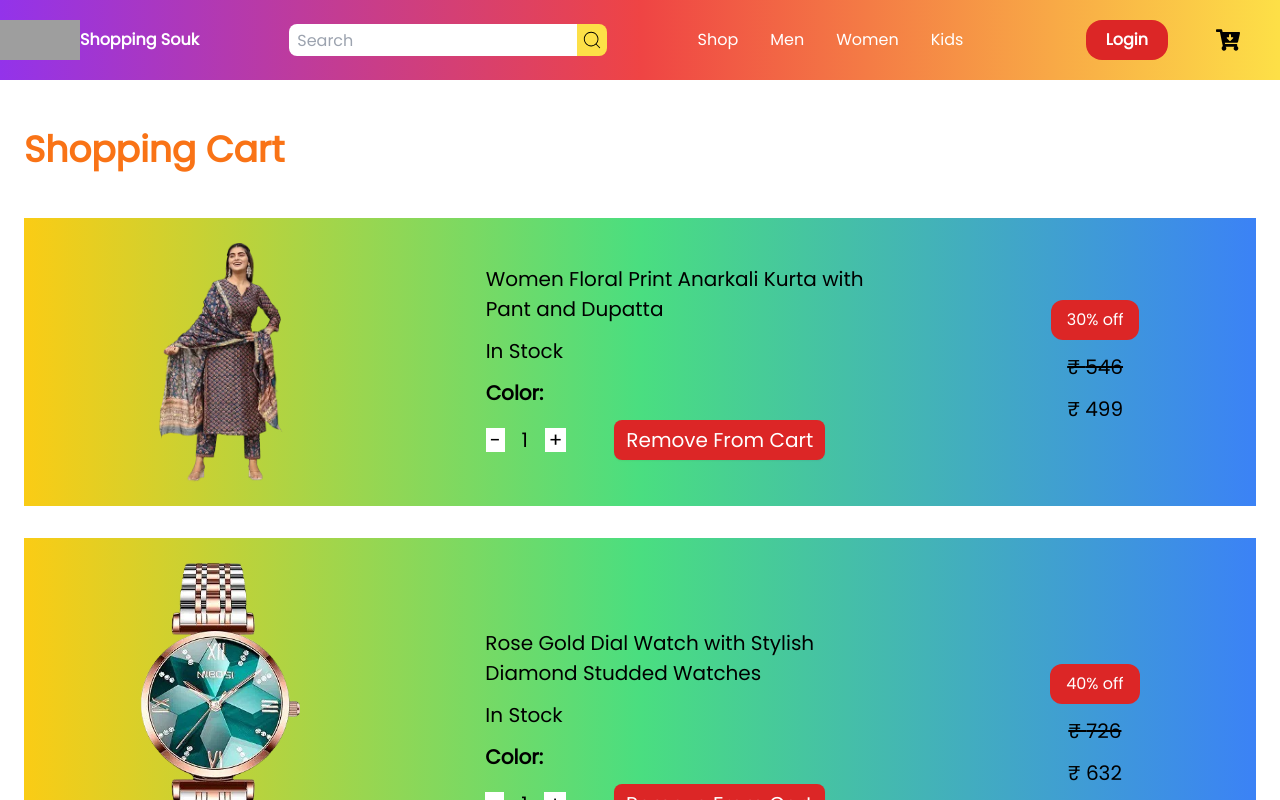
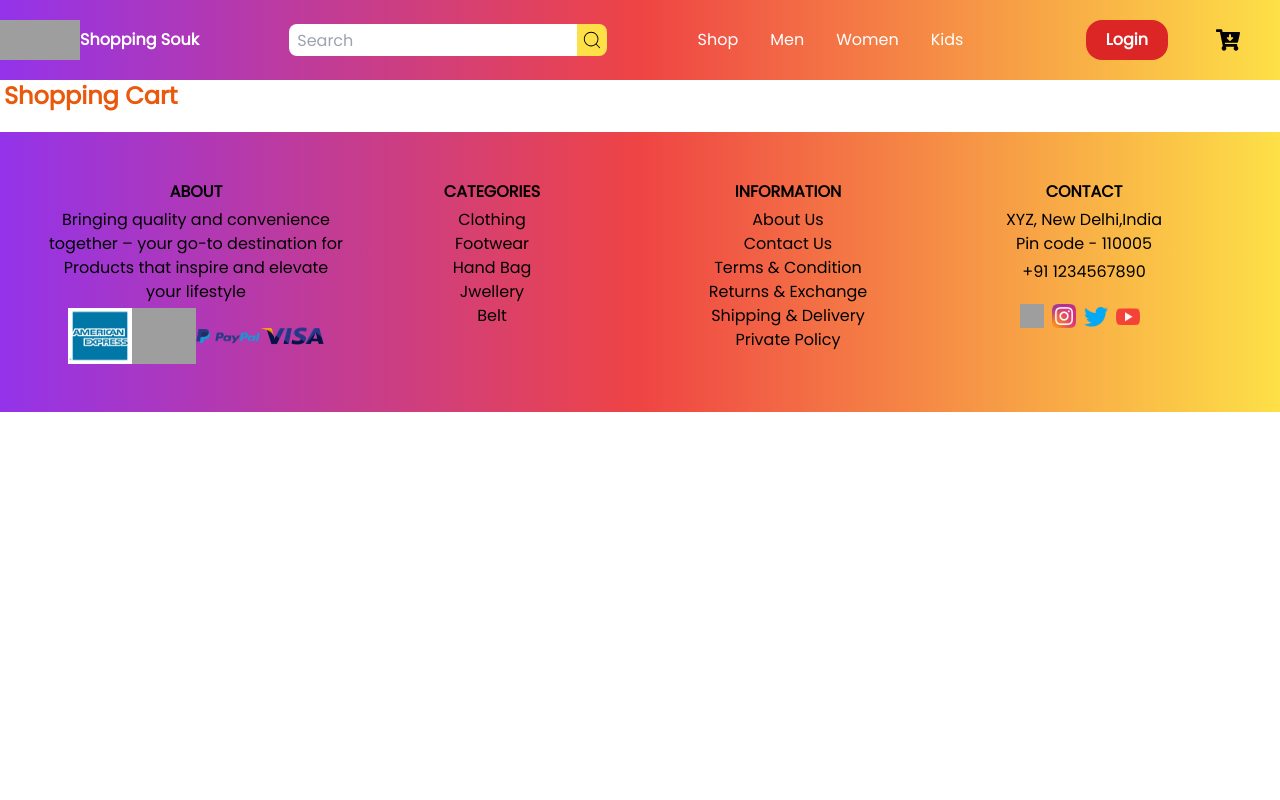
Before and after one commit to prashant0612/E-Commerce-, a React (Vite) app: page /Cart in a window 1280 px wide. Shown: the top 800 px of the page. Built offline with nearby package versions, Linux system fonts and the light colour scheme; grey boxes are pictures that could not be loaded.

Commit message:
changes done

```diff
--- a/src/Layout.jsx
+++ b/src/Layout.jsx
@@ -1,10 +1,11 @@
-import React from 'react'
+import React, { useState } from 'react'
 import Header from './components/Header/Header'
 import Footer from './components/Footer/Footer'
 import { Outlet } from 'react-router-dom'
 
 
-const Layout = () => {
+const Layout = ({adnan}) => {
+
   return (
     <div>
     <Header/>
--- a/src/components/Cart/Cart.jsx
+++ b/src/components/Cart/Cart.jsx
@@ -1,159 +1,84 @@
-import React, { useEffect, useState } from 'react'
-
-import img1 from './images/img1.png';
-import img2 from './images/img2.png';
-import img3 from './images/img3.png';
-import img4 from './images/img4.png';
-import img5 from './images/img5.png';
-import img6 from './images/img6.png';
-
-
-
-const list = [
-  {
-    id: 1,
-    title: "Women Floral Print Anarkali Kurta with Pant and Dupatta",
-    img: img1,
-    old_price: 546,
-    new_price: 499,
-    stars:"⭐⭐⭐",
-    offer: 30,
-    color: "black",
-    aosData: "fade-up",
-    aosDelay:300
-  },
-  {
-    id: 2,
-    title: "Rose Gold Dial Watch with Stylish Diamond Studded Watches",
-    img: img2,
-    old_price: 726,
-    new_price: 632,
-    stars:"⭐⭐⭐⭐",
-    offer: 40,
-    color: "gray",
-    aosData: "flip-right",
-    aosDelay:400
-  },
-  {
-    id: 3,
-    title: "Niren Enterprise Baby Girl , Velvet Frock with Sequinns Embroidery",
-    img: img3,
-    old_price: 843,
-    new_price: 702,
-    stars:"⭐⭐⭐",
-    offer: 29,
-    color: "yellow",
-    aosData: "flip-down",
-    aosDelay:500
-  },
-  {
-    id: 4,
-    title: "ASIAN Men's Synthetic Sports,Running,Casual Loafer Shoes",
-    img: img4,
-    old_price: 566,
-    new_price: 432,
-    stars:"⭐⭐⭐⭐",
-    offer: 21,
-    color: "black",
-    aosData: "zoom-in-left",
-    aosDelay:600
-  },
-  {
-    id: 5,
-    title: "EYEBOGLER Polo Neck Half Sleeve Striped Print Casual Men Tshirt",
-    img: img5,
-    old_price: 666,
-    new_price: 599,
-    stars:"⭐⭐⭐⭐",
-    offer: 54,
-    color: "yellow",
-    aosData: "flip-right",
-    aosDelay:700
-  },
-  {
-    id: 6,
-    title: "GRAPHENE Monster Truck Push and Go Friction Powered Car Toys",
-    img: img6,
-    old_price: 704,
-    new_price: 624,
-    stars:"⭐⭐⭐",
-    offer: 32,
-    color: "white",
-    aosData: "fade-up",
-    aosDelay:800
-  }
-];
+import React, { useContext, useState } from "react";
+import { CartContext } from "../CartContext";
 
 const Counter = (props) => {
   let [counter, setCounter] = useState(1);
-  let [pricenew, setpricenew] = useState(props.newprice);
-  let [priceold, setpriceold] = useState(props.oldprice);
 
   const Increment = () => {
     setCounter(counter + 1);
-    setpricenew(pricenew + props.newprice);
-    setpriceold(priceold + props.oldprice);
   };
 
   const Decrement = () => {
     if (counter > 1) {
-    setCounter(counter - 1)
-    setpriceold(priceold - props.oldprice)
-    setpricenew(pricenew - props.newprice)
+      setCounter(counter - 1);
     }
-  }
+  };
 
   return (
     <>
-      <div className='w-[380px] text-[20px] flex flex-col gap-3 max-[760px]:text-[16px] max-[760px]:w-[200px] max-[620px]:gap-1 max-[620px]:text-[12px] max-[440px]:w-[100px]'>
-         <h2 >{props.title}</h2>
-         <p>In Stock</p>
-         <p><b className='text-xl max-[620px]:text-[14px]'>Color: </b>{props.colorcolor}</p>
-         <div className='flex gap-12 items-center max-[760px]:flex-col max-[760px]:gap-6 max-[760px]:items-start'>
-            <div className='flex gap-3 items-center'>
-               <button className='bg-white px-1 h-6 flex items-center' onClick={Decrement}>-</button>
-               <p className='w-4 text-center'>{counter}</p>
-               <button className='bg-white px-1 h-6 flex items-center' onClick={Increment}>+</button>
-            </div>
-            <button className='bg-red-600 text-white px-3 rounded-lg shadow-sm h-10 max-[760px]:w-[100px] max-[760px]:h-[40px] max-[760px]:text-[12px] max-[320px]:px-0'>Remove From Cart</button>
+      <div>
+        <h2 className="text-xl">
+          {props.title}
+        </h2>
+        <p className="mt-3">In Stock</p>
+        <div className="flex justify-between">
+          <span className="flex ">
+            <button className="bg-white mr-2  px-1" onClick={ Decrement}>
+              -
+            </button>
+            <p>{counter}</p>
+            <button className="bg-white ml-2 px-1" onClick={Increment}>
+              +
+            </button>
+          </span>
+          <div>
+            <button className="bg-red-600 px-2 rounded-lg text-white font-semibold">
+              Remove from Cart
+            </button>
           </div>
         </div>
-        <div className='flex flex-col gap-3 items-center '>
-             <div className='bg-red-600 text-white px-4 py-2 rounded-xl max-[320px]:px-1 max-[320px]:text-[12px]'>{props.offer}% off </div>
-             <div className='text-[20px] line-through max-[320px]:text-[12px]'>&#8377; {priceold}</div>
-             <div className='text-[20px] max-[320px]:text-[12px]'>&#8377; {pricenew}</div>
-        </div>
+      </div>
+    </>
+  );
+};
 
-    </>
-)
-
-}
 const Cart = () => {
-
-
+  const { cartItems } = useContext(CartContext);
 
   return (
+    <>
+      <div className="pt-20 p-1">
+        <h1 className="text-2xl font-semibold text-orange-600">
+          Shopping Cart
+        </h1>
+        <div className="w-full h-auto flex flex-col gap-5 p-2">
+          {cartItems.map((item, index) => (
+            <div className="w-full h-auto bg-blue-500 p-3 flex justify-around align-middle items-center flex-wrap">
+              <div className="w-32 h-32">
+                <img
+                  src={item.img}
+                  alt=""
+                  className="w-full h-full bg-cover bg-center"
+                />
+              </div>
+              <Counter title={item.title}/>
 
-    <div className='pt-[130px] pb-[40px] px-6 max-[620px]:px-0 overflow-hidden'>
-      <h1 className='text-4xl text-orange-500 font-bold pb-4'>Shopping Cart</h1>
-      <div data-aos="fade-up"
-        data-aos-offset="10"
-        data-aos-delay="30"
-        data-aos-duration="700"
-        data-aos-easing="ease-in"
-        data-aos-mirror="true"
-        data-aos-anchor-placement="top-center">
-        {list.map((item) => (
-          <div className='flex bg-white justify-around items-center w-[100%] bg-gradient-to-r from-yellow-400 via-green-400 to-blue-500 mt-8 py-6 px-6 max-[620px]:justify-between max-[620px]:px-2' data-aos={item.aosData}
-          data-aos-delay={item.aosDelay}>
-            <img src={item.img} className='w-40 h-30 max-[620px]:w-20 '></img>
-            <Counter title={item.title} color={item.color} newprice={item.new_price} oldprice={item.old_price} offer={item.offer} />
-          </div>
-        ))}
+              <div className="flex flex-col align-middle items-center">
+                <button className="bg-red-600 rounded-lg p-1 text-white font-semibold">
+                  30% off
+                </button>
+                <p>&#x20B9;{item.price}</p>
+                <p key={index} className="line-through">
+                  {item.old_price}
+                </p>
+                <p key={index}>{item.new_price}</p>
+              </div>
+            </div>
+          ))}
+        </div>
       </div>
+    </>
+  );
+};
 
-    </div>
-  )
-}
-
-export default Cart
+export default Cart;
--- /dev/null
+++ b/src/components/CartContext.jsx
@@ -0,0 +1,17 @@
+import React, { createContext, useState } from 'react';
+
+export const CartContext = createContext();
+
+export const CartProvider = ({ children }) => {
+  const [cartItems, setCartItems] = useState([]);
+
+  const addToCart = (product) => {
+    setCartItems([...cartItems, product]);
+  };
+
+  return (
+    <CartContext.Provider value={{ cartItems, addToCart }}>
+      {children}
+    </CartContext.Provider>
+  );
+};
--- a/src/components/Header/Header.jsx
+++ b/src/components/Header/Header.jsx
@@ -1,4 +1,4 @@
-import React from 'react'
+import React, { useState } from 'react'
 import shoppingIcon from '../Header/Images/E-commerce Icon.png'
 import { FaCartArrowDown } from "react-icons/fa";
 import {Link , NavLink } from 'react-router-dom';
@@ -7,6 +7,9 @@ import "aos/dist/aos.css";
 import { CiSearch } from "react-icons/ci";
 
 const Header = () => {
+
+
+
   return (
     <div className=' w-full h-20 bg-gradient-to-r from-purple-600 via-red-500 to-yellow-300 flex justify-between align-middle items-center fixed z-10 max-[768px]:flex-col max-[768px]:h-auto max-[768px]:w-full'>
       <Link to='/' className='duration-700  '>
--- a/src/components/Login/Login.jsx
+++ b/src/components/Login/Login.jsx
@@ -1,5 +1,6 @@
 import React from 'react'
 import backgroundImg2 from './images/bg-img2.jpg'
+
 
 const Login = () => {
   return (
--- a/src/components/SingleProductPage/SingleProductPage.jsx
+++ b/src/components/SingleProductPage/SingleProductPage.jsx
@@ -1,10 +1,11 @@
-import React, { useState, useEffect } from "react";
+import React, { useState, useEffect, useContext } from "react";
 import { useParams } from "react-router-dom";
 import { ProductListAll, SpecialProductListAll } from "../Men/Men";
 import {MenProductListAll,KidsProductList,WomenProductList} from '../Shop/Shop';
 import { WomenDressListAll,WomenFootwearListAll, WomenHandbagsListAll,WomenSweatersListAll,WomenWatchesListAll,MakeupListAll,JewelleryListAll,SpectListAll,BeltListAll, } from "../Women/Women";
 import { toyListAll,costumeListAll,teddyListAll } from "../Kids/Kids";
 import { FaShoppingCart } from "react-icons/fa";
+import { CartContext } from "../CartContext";
 
 
 
@@ -29,8 +30,10 @@ const productList = [...ProductListAll,
 
 const SingleProductPage = () => {
   const [product, setProduct] = useState({});
-
+  const[message, setMessage] = useState('');
+  const { addToCart } = useContext(CartContext);
   const { productId } = useParams();
+  const { cartItems } = useContext(CartContext);
 
   useEffect(() => {
     // Convert productId to integer for comparison
@@ -43,9 +46,24 @@ const SingleProductPage = () => {
     setProduct(productAll);
   }, [productId]); // Include productId in the dependency array to re-run effect when it changes
 
+  const handleAddToCart = () => {
+    const item = cartItems.find((i)=>i.id == product.id );
+    if(item){
+      return;
+    }
+    addToCart(product);
+    setMessage('Product Added');
+    setTimeout(() => {
+      setMessage('');
+    }, 5000);
+  };
+
   return (
     <>
       <div className="pt-20 ">
+      <div className={`absolute left-[50%] top-[11%] translate-x-[-50%] text-4xl bg-green-500 transition-all ease-linear 0.5s text-white px-4 z-50 ${message ? 'product-added-message' : ''}`}>
+          {message}
+        </div>
         <div className="w-full flex justify-around p-20 flex-wrap max-[768px]:justify-normal max-[768px]:p-14">
           <div className="w-[35%] shadow-3xl max-[768px]:w-full">
             <img
@@ -59,11 +77,11 @@ const SingleProductPage = () => {
               <h1 className="text-[60px] leading-none font-semibold max-[768px]:text-2xl max-[768px]:mt-10">
                 {product.title}{product.name}
               </h1>
-              <h1 className="mt-10 text-4xl font-semibold max-[768px]:text-xl max-[768px]:mt-5">{product.price}</h1>
+              <h1 className="mt-10 text-4xl font-semibold max-[768px]:text-xl max-[768px]:mt-5">&#8377; {product.price}</h1>
               <h1>{product.old_price}</h1>
             </div>
             <div className="flex max-[768px]:justify-between max-[768px]:w-full">
-              <button className="flex items-center bg-red-500 p-2 px-5 font-semibold text-white max-[768px]:text-[11px] max-[768px]:text-nowrap ">
+              <button className="flex items-center bg-red-500 p-2 px-5 font-semibold text-white max-[768px]:text-[11px] max-[768px]:text-nowrap " onClick={handleAddToCart}>
                 Add To Cart
                 <FaShoppingCart className="ml-2 max-[768px]:ml-0 max-[768px]:text-xl" />
               </button>
```
Also changed, not shown: src/main.jsx (+39 -33 lines).
